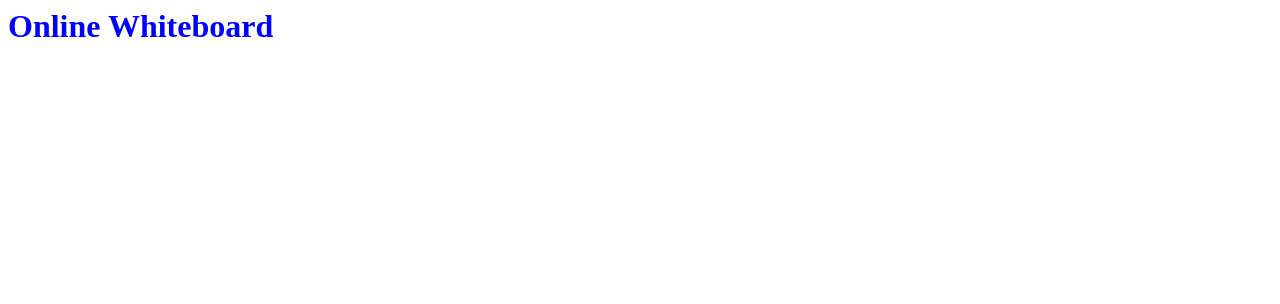
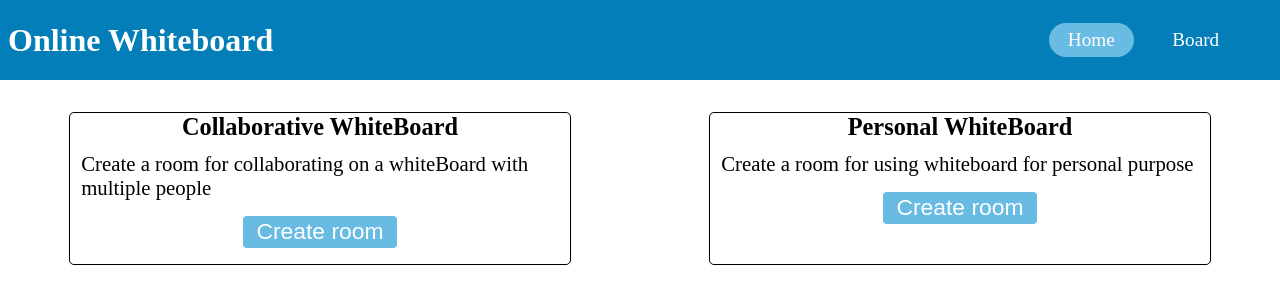
Before and after one commit to Aniket1103/Online-Whiteboard, a plain HTML site: page src/index.html in a window 1280 px wide. Drawn offline with Linux system fonts and the light colour scheme.

Commit message:
home page created
navbar added,
options added to create a room for collaborating on a white board

```diff
--- a/src/index.html
+++ b/src/index.html
@@ -4,11 +4,39 @@
     <meta charset="UTF-8">
     <meta http-equiv="X-UA-Compatible" content="IE=edge">
     <meta name="viewport" content="width=device-width, initial-scale=1.0">
-    <title>Document</title>
+    <title>Online Whiteboard | Home</title>
 
     <link href="styles.css" rel="stylesheet">
 </head>
 <body>
-    <h1>Online Whiteboard</h1>
+    <nav>
+        <h1 class = "title">Online Whiteboard</h1>
+        <ul class = "nav-list">
+            <li class = "nav-option active">
+                Home
+            </li>
+            <li class = "nav-option">
+                Board
+            </li>
+        </ul>
+    </nav>
+
+    <div class = "containers">
+        <div class = "container">
+            <h3>Collaborative WhiteBoard</h3>
+            <p>
+                Create a room for collaborating on a whiteBoard with multiple people
+            </p>
+            <button class = "create-room">Create room</button>
+        </div>
+
+        <div class = "container">
+            <h3>Personal WhiteBoard</h3>
+            <p>
+                Create a room for using whiteboard for personal purpose
+            </p>
+            <button class = "create-room">Create room</button>
+        </div>
+    </div>
 </body>
 </html>
--- a/src/styles.css
+++ b/src/styles.css
@@ -1,4 +1,88 @@
+:root{
+    --blue-shade-one: rgb(3, 126, 184);
+    --blue-shade-two: rgb(104, 187, 226);
+}
+
+body{
+    margin: 0px;
+}
+
+nav{
+    background-color: var(--blue-shade-one);
+    display: flex;
+}
+
 h1{
     margin: auto;
-    color: blue;
+    color: white;
+    height: 80px;
 }
+
+.title{
+    display: flex;
+    align-items: center;
+    font-size: 2em;
+    margin: 0px .5rem;
+}
+
+.nav-list{
+    display: flex;
+    list-style-type: none;
+    color: white;
+    margin-left: auto;
+    margin-right: 2rem;
+    font-size: 1.2em;
+    align-items: center;
+}
+
+.nav-option{
+    margin: 0 .6rem;
+    border-radius: 10rem;
+    padding: .3em 1em;
+}
+
+.nav-list .active{
+    background-color:var(--blue-shade-two);
+}
+
+.containers{
+    display: flex;
+    margin: auto;
+    font-size: 1.3em;
+}
+
+.container{
+    border: solid 1px black;
+    border-radius: 5px;
+    margin: 2rem auto;
+    width: 500px;
+}
+
+.container h3{
+    display: flex;
+    justify-content: center;
+    margin: auto;
+}
+
+.container p{
+    margin: .7rem;
+}
+
+button{
+    cursor: pointer;
+}
+
+.create-room{
+    display: flex;
+    margin: 1rem auto;
+    border: 0px;
+    border-radius: 4px;
+    background-color: var(--blue-shade-two);
+    font-size: 1.1em;
+    color: white;
+    padding: .1em .6em;
+}
+
+.create-room:hover{
+    background-color: var(--blue-shade-one);
+}
```
